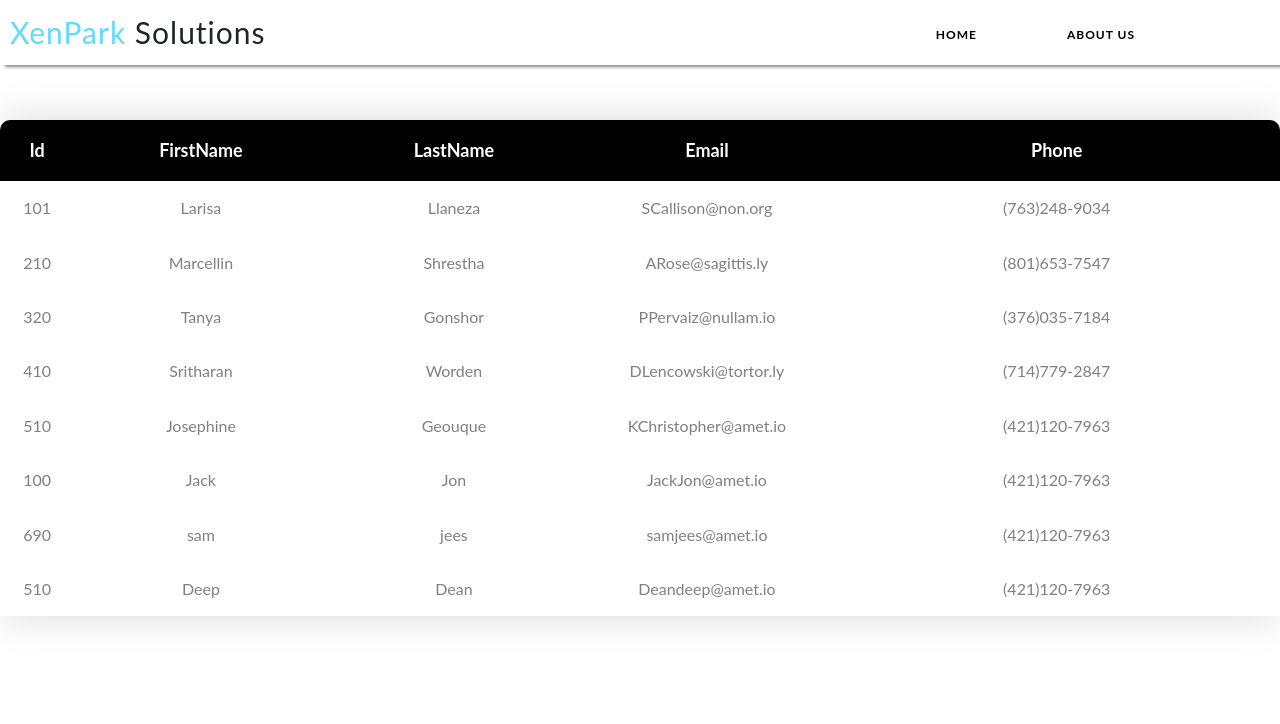
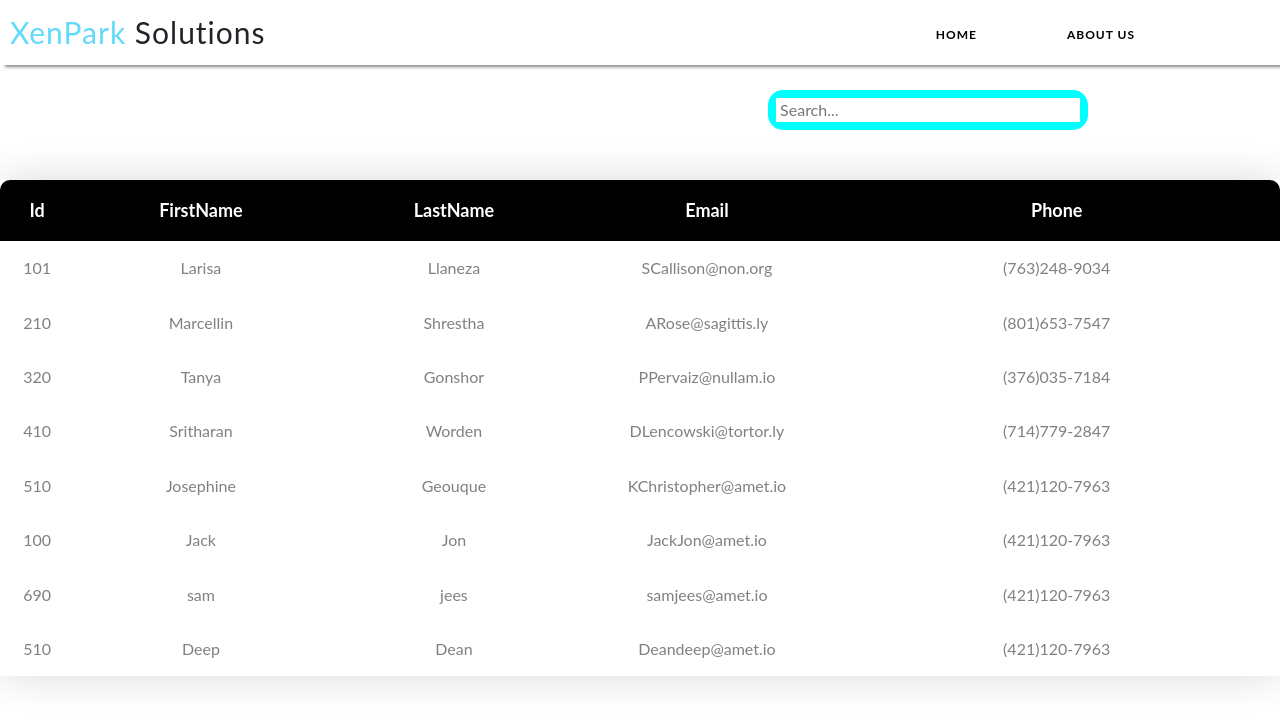
Before and after one commit to Rahul-bakawale/Search-user, a React (Create React App) app in the folder search-user/: page / in a window 1280 px wide. Shown: the top 724 px of the page. Built offline with nearby package versions, Linux system fonts and the light colour scheme.

Commit message:
Add search bar and search user with name

```diff
--- a/search-user/src/App.js
+++ b/search-user/src/App.js
@@ -1,9 +1,9 @@
 import logo from './logo.svg';
 import './App.css';
 import 'bootstrap/dist/css/bootstrap.min.css';
-import  Header from "./Components/HomePage/Header"
+import  Header from "./Components/HomePage/Header";
 import List from './Components/UserList/List';
-
+import SearchUser from './Components/Search/SearchUser';
 function App() {
   return (
    <>
--- a/search-user/src/Assets/Css/style.css
+++ b/search-user/src/Assets/Css/style.css
@@ -68,6 +68,7 @@
     background-color: white;
     display: none;
   }
+
 
   #overlay img {
     position: absolute;
@@ -170,10 +171,29 @@
     margin-right: 10px;
     margin-left: 5px;
   }
+  .search-bar{
+    /* margin: 40%; */
+    background-color: aqua;
+    padding-top: 100px;
+    overflow: clip;
+    margin-left: 60%;
+    padding:70px;
+    margin-top: 90px;
+    border-radius: 15px;
+    padding: 8px;
+    outline: none;
+    width: 25%;
+  }
+  /* .search-bar{
+    overflow: scroll;
+    padding-top: 100px;
+    display: flex;
+    justify-content: center;
+  } */
 
   #table-wrapper {
-    margin-top: 120px;
-
+    margin-top: 50px;
+    overflow: hidden;
     box-shadow: 0 0px 40px 0px rgba(0, 0, 0, 0.15);
   }
 
--- /dev/null
+++ b/search-user/src/Components/Search/SearchUser.js
@@ -0,0 +1,28 @@
+import React, { useState }  from "react";
+
+const search = (props) => {
+  // const [search, setSearch] = useState(""); // it's call lifting state
+  const { search, onChangeSearch } = props;
+  const onSearchChange = (event) =>{
+    debugger
+    const value = (event.target.value);
+    onChangeSearch(value);
+    event.target.reset();
+    console.log(value)
+  };
+
+  return(
+    <>
+      <div className='search-bar'>
+        <input type="text"
+          placeholder=" Search..."
+          name="search"
+          value={search}
+          onChange={onSearchChange}
+        />
+      </div>
+    </>
+  );
+};
+
+export default search;
--- a/search-user/src/Components/UserList/List.js
+++ b/search-user/src/Components/UserList/List.js
@@ -1,35 +1,26 @@
 import React, { useState } from "react";
-import { data as useList } from "./UserData";
+import { data as userList } from "./UserData";
+import SearchUser from "../Search/SearchUser";
 
   const List = () => {
-  const [data, setData] = useState(useList)
-  debugger
+  const [data, setData] = useState(userList)
+  const [search, setSearch] = useState("");
+
+  const onChangeSearch = (searchValue) => {
+    setSearch(searchValue)
+    if(searchValue === "" ){
+      setData(userList)
+    }else{
+      const newArray = userList.filter((i) =>
+        i.firstName.toLowerCase().includes(searchValue.toLowerCase())
+      );
+      setData(newArray);
+    }
+  }
+
   return(
-    <>
-    {/* <div>
-          <div id="overlay">
-            <img src="./img/preloader.gif" alt="Preloader icon" />
-          </div>
-          <main>
-            <div id="info-wrapper">
-              <h1>Details</h1>
-              <p>Click on a table item to get detailed information</p>
-              <div id="info-content">
-                <div><b>User selected:</b> Marcellin Shrestha</div>
-                <div>
-                  <b>Description: </b>
-                  <textarea cols="50" rows="5" readonly>
-                      Lorem ipsum dolor sit amet consectetur adipisicing elit. Eligendi, quia nihil. Est, illum minima libero rerum, nihil distinctio placeat sint nam quae repellendus obcaecati delectus totam non odio. Sint, reprehenderit?
-                  </textarea>
-                </div>
-                <div><b>Address:</b> 6480 Nec Ct</div>
-                <div><b>City:</b> Dinwiddie</div>
-                <div><b>State:</b> NV</div>
-                <div><b>Zip:</b> 91295</div>
-              </div>
-            </div>
-          </main>
-        </div> */}
+  <>
+    <SearchUser  search={search} onChangeSearch={onChangeSearch} />
     <div id="table-wrapper">
         <div id="table-headers">
           <table>
@@ -49,13 +40,15 @@ import { data as useList } from "./UserData";
         <div id="table-data">
         <table>
           <tbody>
-            <tr className="data-row">
+            <tr className="data-row" >
+
               <td className="column1">{item.id}</td>
               <td className="column2">{item.firstName}</td>
               <td className="column3">{item.lastName}</td>
               <td className="column4">{item.email}</td>
               <td className="column5">{item.phone}</td>
             </tr>
+
           </tbody>
         </table>
       </div>
--- a/search-user/src/index.js
+++ b/search-user/src/index.js
@@ -4,6 +4,7 @@ import './index.css';
 import App from './App';
 import reportWebVitals from './reportWebVitals';
 import './Assets/Css/style.css';
+import 'bootstrap/dist/css/bootstrap.min.css';
 
 const root = ReactDOM.createRoot(document.getElementById('root'));
 root.render(
```
